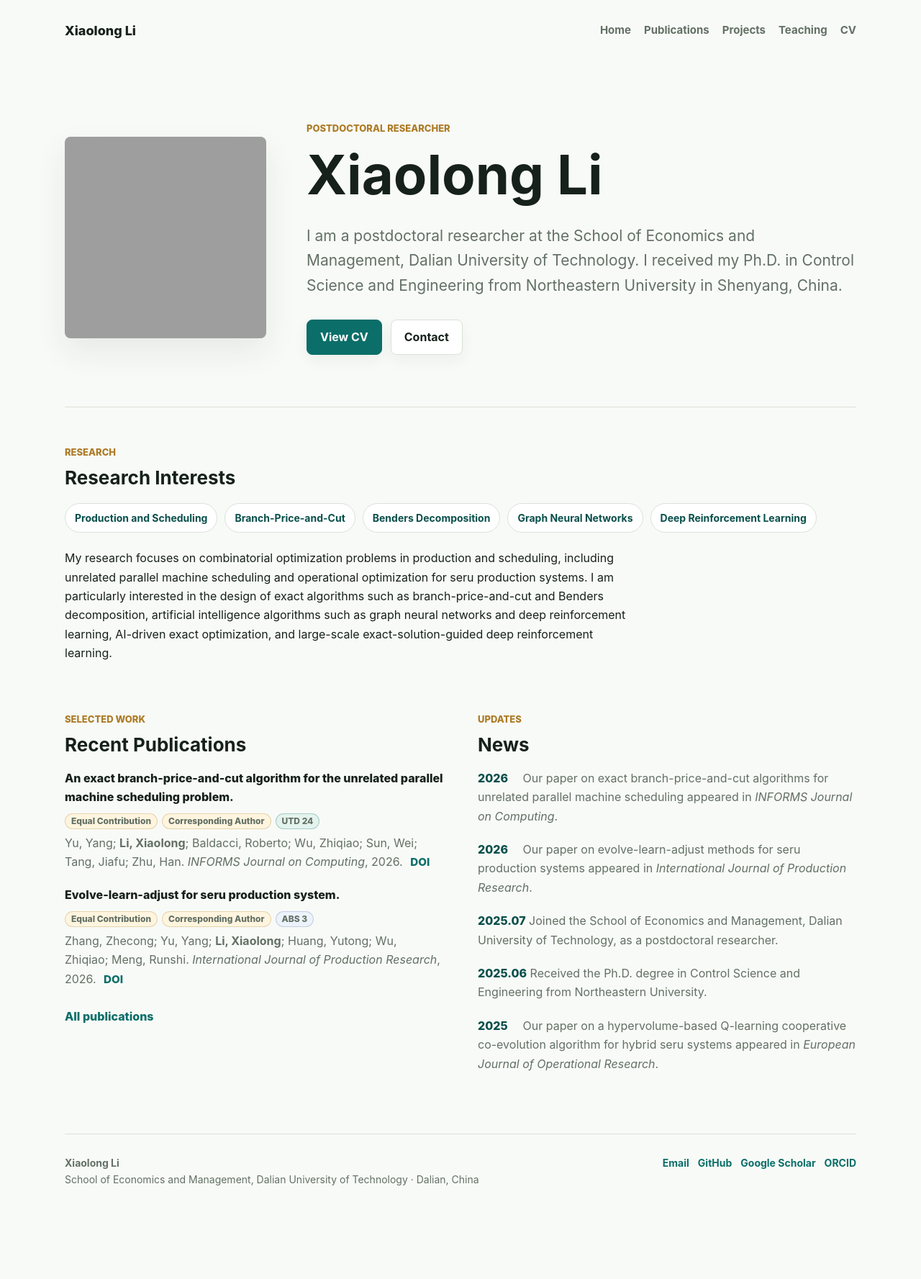
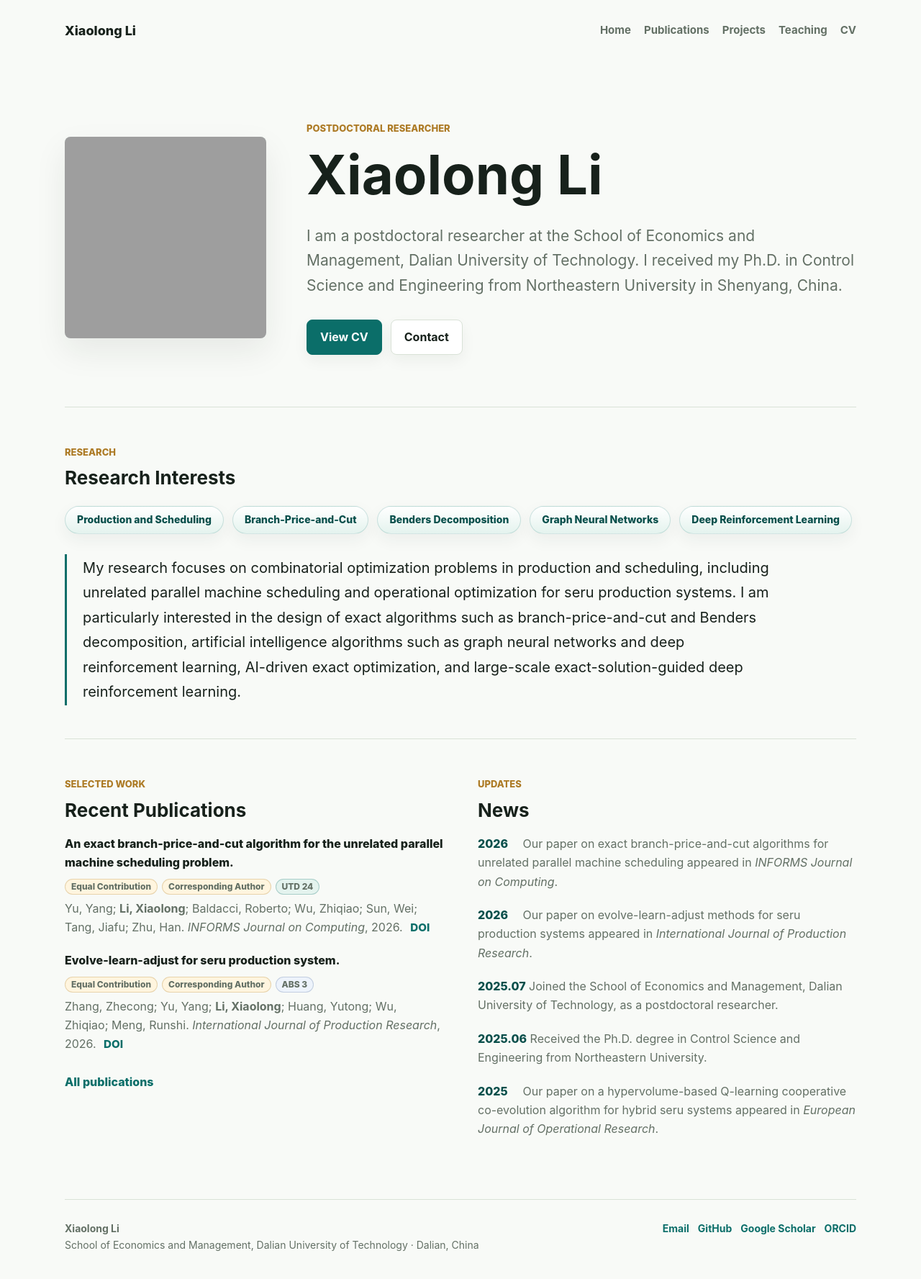
Before and after one commit to Luckydragon96/Luckydragon96.github.io, a Jekyll site: the page built from index.md, in a window 1280 px wide. Shown: the whole page at 72% size. Built offline with Jekyll 4.4.1, drawn with Linux system fonts in a browser that asks for light colours; before the commit the page ends 1686 px from its top, so only the background shows below that; grey boxes are pictures that could not be loaded.

Commit message:
Polish research interests layout

```diff
--- a/assets/css/style.scss
+++ b/assets/css/style.scss
@@ -193,11 +193,20 @@ p {
   gap: 48px;
 }
 
+.research-section {
+  border-bottom: 1px solid var(--line);
+  padding-bottom: 46px;
+}
+
+.research-section .section__heading {
+  margin-bottom: 24px;
+}
+
 .tag-list {
   display: flex;
   flex-wrap: wrap;
-  gap: 10px;
-  margin: 18px 0 22px;
+  gap: 12px;
+  margin: 18px 0 26px;
 }
 
 .cv-grid {
@@ -297,13 +306,25 @@ p {
   font-weight: 750;
 }
 .tag-list span {
-  border: 1px solid var(--line);
+  border: 1px solid rgba(11, 110, 105, 0.18);
   border-radius: 999px;
-  background: var(--surface);
-  padding: 8px 13px;
+  background: linear-gradient(180deg, #ffffff 0%, var(--accent-soft) 100%);
+  box-shadow: 0 8px 22px rgba(28, 59, 55, 0.06);
+  padding: 9px 16px;
   color: var(--accent-strong);
   font-size: 14px;
-  font-weight: 700;
+  font-weight: 800;
+  line-height: 1.35;
+}
+
+.research-summary {
+  max-width: 980px;
+  border-left: 3px solid var(--accent);
+  color: var(--text);
+  font-size: 20px;
+  line-height: 1.72;
+  margin: 28px 0 0;
+  padding: 2px 0 2px 22px;
 }
 
 .item-list,
@@ -577,6 +598,17 @@ p {
     font-size: 18px;
   }
 
+  .research-summary {
+    font-size: 18px;
+    line-height: 1.65;
+    padding-left: 16px;
+  }
+
+  .tag-list span {
+    font-size: 13px;
+    padding: 8px 12px;
+  }
+
   .cv-grid {
     grid-template-columns: 1fr;
   }
--- a/index.md
+++ b/index.md
@@ -22,7 +22,7 @@ title: Home
   </div>
 </section>
 
-<section class="section">
+<section class="section research-section">
   <div class="section__heading">
     <p class="eyebrow">Research</p>
     <h2>Research Interests</h2>
@@ -32,7 +32,7 @@ title: Home
       <span>{{ interest }}</span>
     {% endfor %}
   </div>
-  <p>
+  <p class="research-summary">
     My research focuses on combinatorial optimization problems in production and
     scheduling, including unrelated parallel machine scheduling and operational
     optimization for seru production systems. I am particularly interested in the
```
